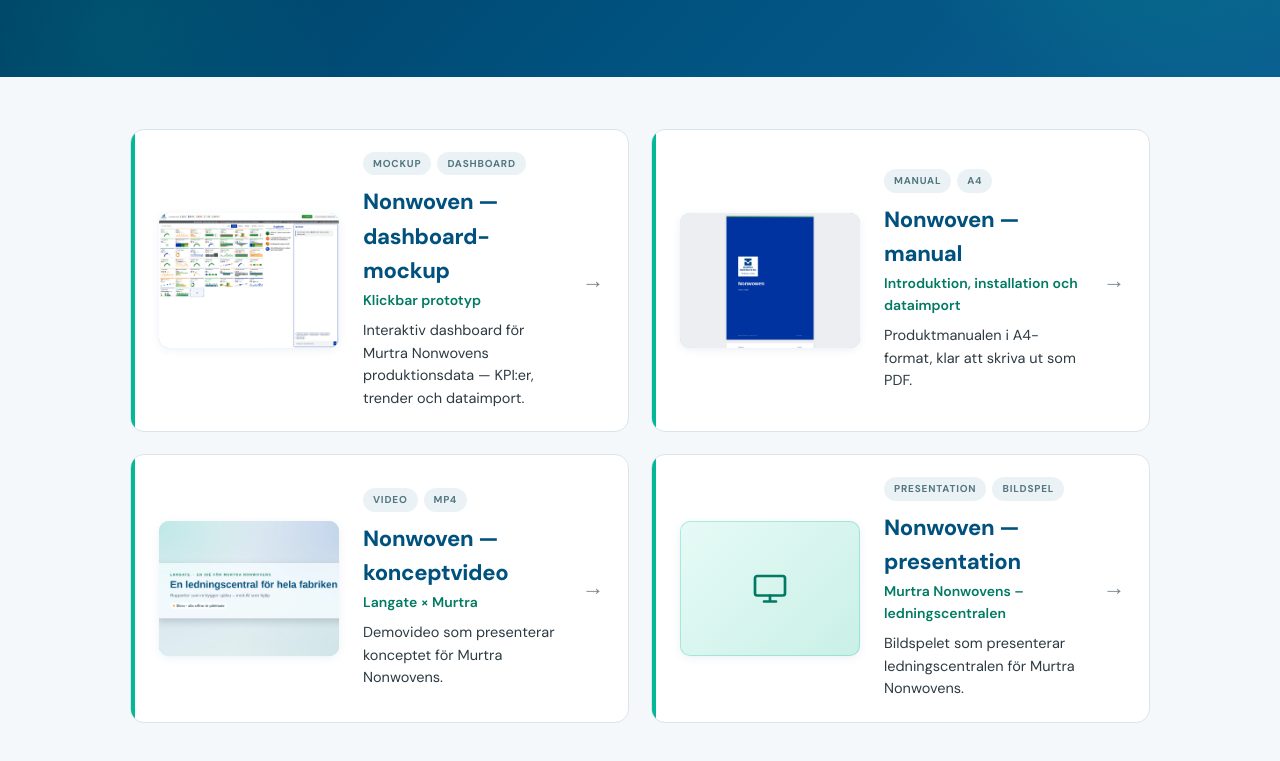
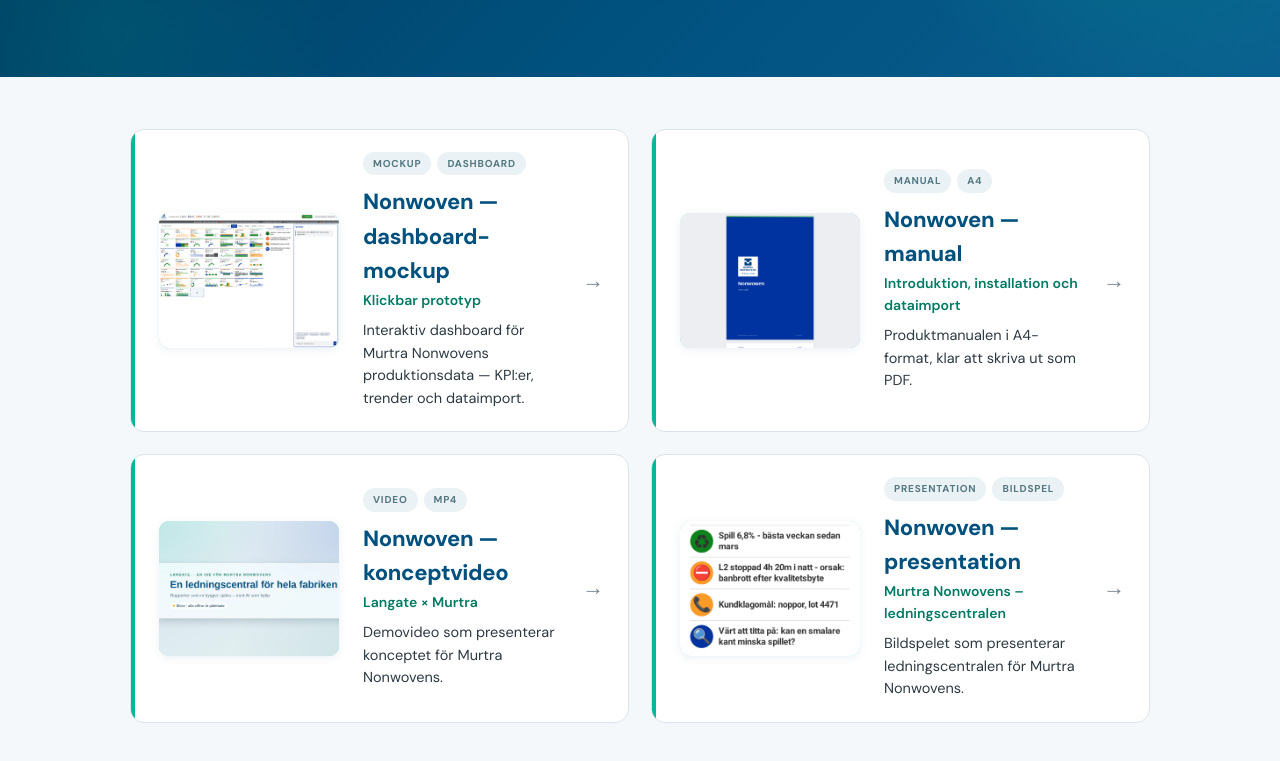
Before and after one commit to PeterLangate/special-rotary-phone, a plain HTML site: page nonwoven/index.html in a window 1280 px wide. Shown: the part 247-1008 px from the top of the page. Drawn offline with Linux system fonts and the light colour scheme; no server answers.

Commit message:
Nonwoven: presentation card image
Co-Authored-By: Claude Opus 5.5 <noreply@anthropic.com>

```diff
--- a/nonwoven/index.html
+++ b/nonwoven/index.html
@@ -60,6 +60,7 @@
 			</a>
 			<a class="project-card" href="nonwoven-presentation.html">
 				<div class="project-thumb">
+					<img src="../thumbs/nonwoven-presentation.png?v=20261117e" alt="">
 					<svg viewBox="0 0 24 24" fill="none" stroke="currentColor" stroke-width="1.8" stroke-linecap="round" stroke-linejoin="round" aria-hidden="true"><rect x="2" y="4" width="20" height="13" rx="1.5"/><path d="M12 17v4M8 21h8"/></svg>
 				</div>
 				<div class="project-body">
```
Also changed, not shown: thumbs/nonwoven-presentation.png (added).
